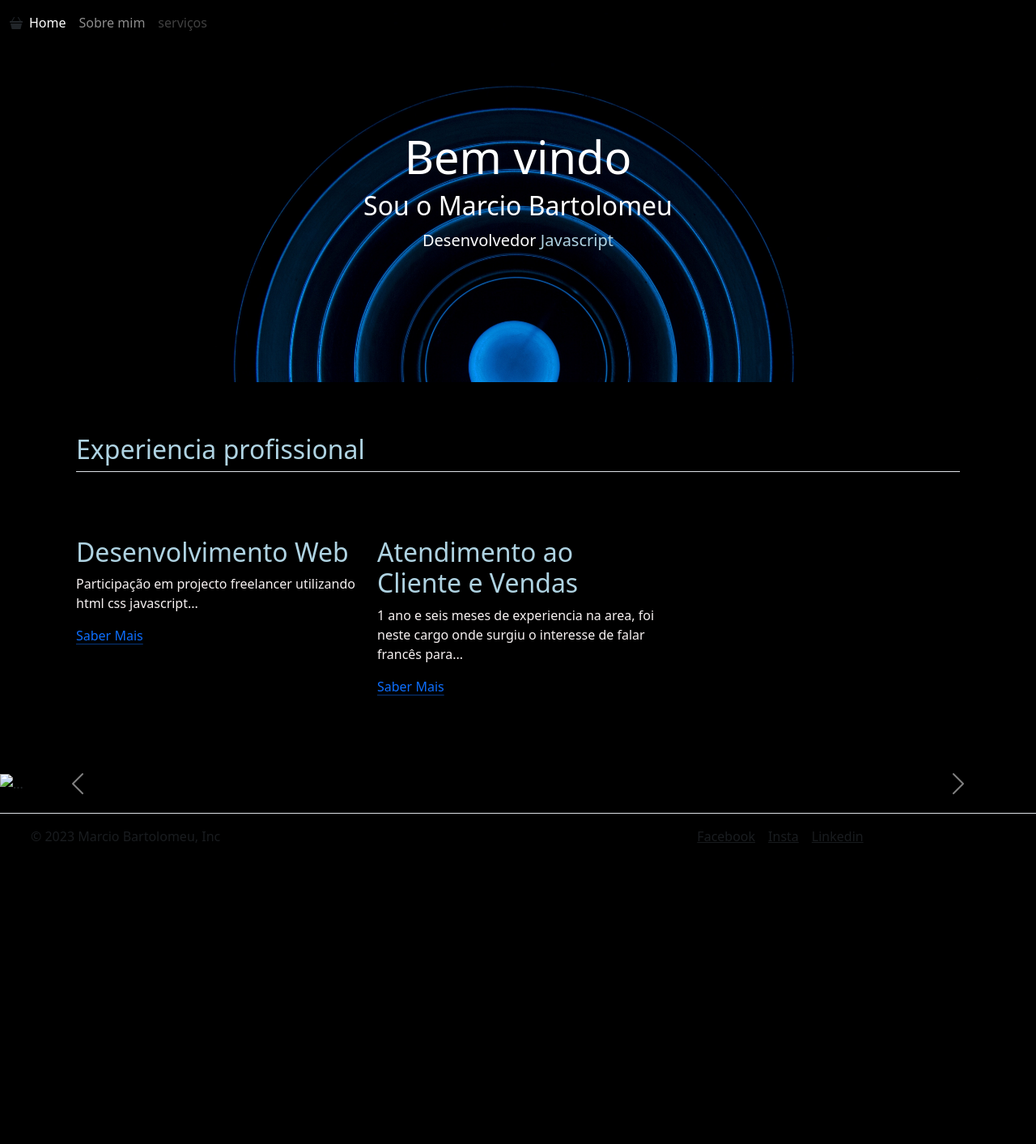
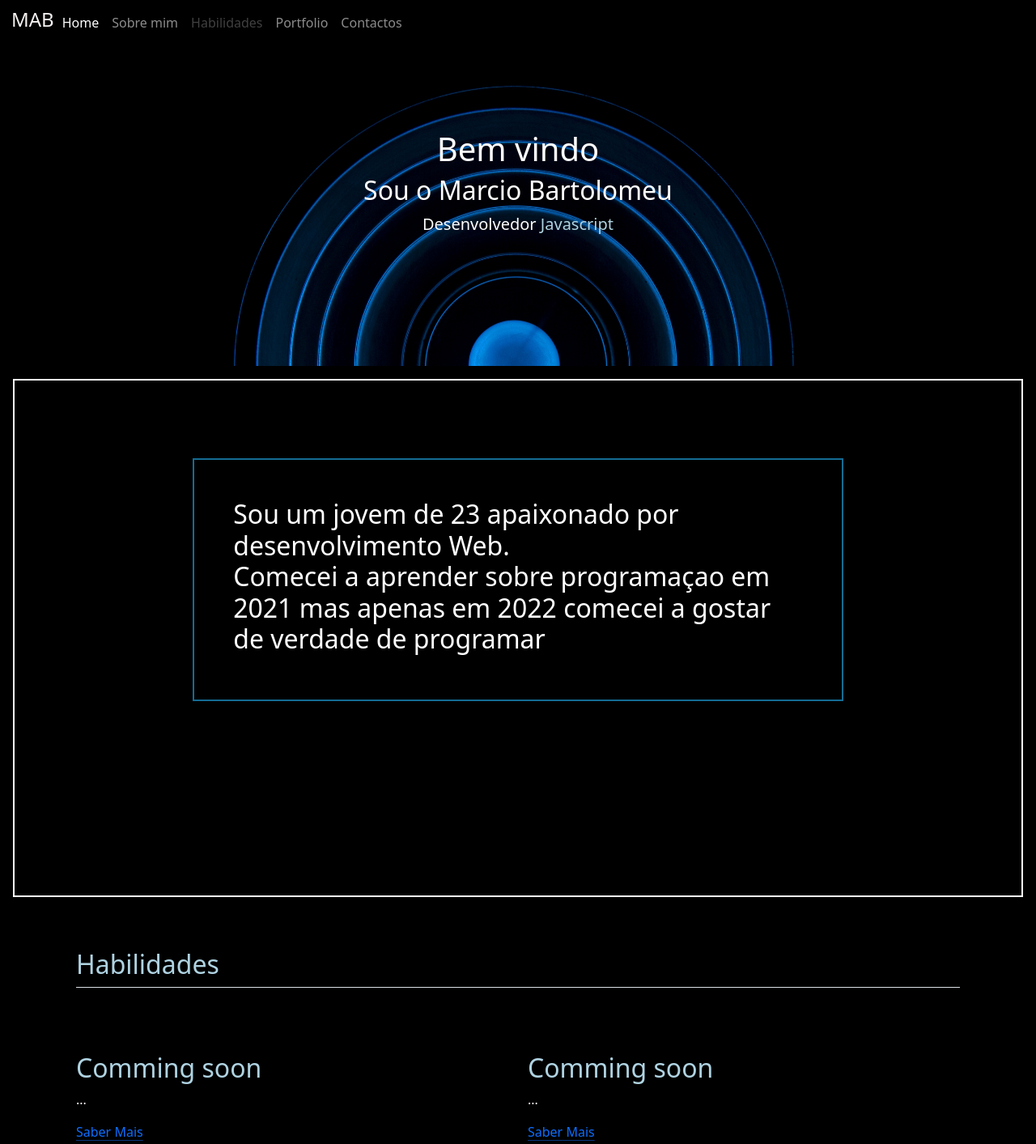
Before and after one commit to Marcio-py/portfolio-v1, a plain HTML site: page index.html in a window 1280 px wide. Shown: the whole page at 81% size. Before the commit the page ends 1085 px from the top, so only its background shows below. Drawn offline with nearby package versions, Linux system fonts and the light colour scheme.

Commit message:
second commit

```diff
--- a/index.html
+++ b/index.html
@@ -12,9 +12,7 @@
 <body>
   <nav class="navbar navbar-expand-lg fixed-top" data-bs-theme="dark">
     <div class="container-fluid">
-      <svg xmlns="http://www.w3.org/2000/svg" width="16" height="16" fill="currentColor" class="bi bi-basket3-fill" viewBox="0 0 16 16">
-        <path d="M5.757 1.071a.5.5 0 0 1 .172.686L3.383 6h9.234L10.07 1.757a.5.5 0 1 1 .858-.514L13.783 6H15.5a.5.5 0 0 1 .5.5v1a.5.5 0 0 1-.5.5H.5a.5.5 0 0 1-.5-.5v-1A.5.5 0 0 1 .5 6h1.717L5.07 1.243a.5.5 0 0 1 .686-.172zM2.468 15.426.943 9h14.114l-1.525 6.426a.75.75 0 0 1-.729.574H3.197a.75.75 0 0 1-.73-.574z"/>
-      </svg>
+      <h4 style="color:#F6F1F1; background-color: black; border-radius: 10px;padding: 2px;">MAB</h4>
       <button class="navbar-toggler" type="button" data-bs-toggle="collapse" data-bs-target="#navbarSupportedContent" aria-controls="navbarSupportedContent" aria-expanded="false" aria-label="Toggle navigation">
         <span class="navbar-toggler-icon"></span>
       </button>
@@ -27,7 +25,13 @@
             <a class="nav-link" href="#">Sobre mim</a>
           </li>
           <li class="nav-item">
-            <a class="nav-link disabled">serviços</a>
+            <a class="nav-link disabled">Habilidades</a>
+          </li>
+          <li class="nav-item">
+            <a class="nav-link" href="#">Portfolio</a>
+          </li>
+          <li class="nav-item">
+            <a class="nav-link" href="#">Contactos</a>
           </li>
         </ul>
       </div>
@@ -37,7 +41,7 @@
   <!-- Inicio da intro -->
   <div class="position-relative overflow-hidden p-3 p-md-5 m-md-3 text-center bg-body-tertiary intro">
     <div class="col-md-5 p-lg-5 mx-auto my-5">
-      <h1 class="display-4 fw-normal">Bem vindo</h1>
+      <h1 class="disp˜lay-4 fw-normal">Bem vindo</h1>
       <h2>Sou o Marcio Bartolomeu</h2>
       <p class="lead fw-normal">Desenvolvedor <span>Javascript</span><br></p>
     </div>
@@ -46,15 +50,24 @@
   </div>
   <!-- fim da intro -->
 
+    <!-- Inicio da sobre mim -->
+    <div class="position-relative overflow-hidden p-3 p-md-5 m-md-3 about-me">
+      <div class="col-md-12 p-lg-5 mx-auto my-5" id="about-text">
+        <h2>  Sou um jovem de 23 apaixonado por desenvolvimento Web. <br>
+          Comecei a aprender sobre programaçao em 2021 mas apenas em 2022 comecei a gostar de verdade de programar</h2>
+      </div>
+    </div>
+    <!-- fim da sobre mim -->
+
   <!-- experiencia Profissional inicio-->
   <div class="container px-4 py-5" id="featured-3">
-    <h2 class="pb-2 border-bottom">Experiencia profissional</h2>
-    <div class="row g-4 py-5 row-cols-1 row-cols-lg-3">
+    <h2 class="pb-2 border-bottom">Habilidades</h2>
+    <div class="row g-4 py-5 row-cols-1 row-cols-lg-2">
       <div class="feature col">
         <div class="feature-icon d-inline-flex align-items-center justify-content-center text-bg-primary bg-gradient fs-2 mb-3">
         </div>
-        <h3 class="fs-2">Desenvolvimento Web</h3>
-            Participação em projecto freelancer utilizando html css javascript...</p>
+        <h3 class="fs-2">Comming soon</h3>
+           ...</p>
         <a href="#" class="icon-link">
           Saber Mais
           <svg class="bi"><use xlink:href="#chevron-right"></use></svg>
@@ -64,8 +77,8 @@
       <div class="feature col">
         <div class="feature-icon d-inline-flex align-items-center justify-content-center text-bg-primary bg-gradient fs-2 mb-3">
         </div>
-        <h3 class="fs-2">Atendimento ao Cliente e Vendas</h3>
-        <p>1 ano e seis meses de experiencia na area, foi neste cargo onde surgiu o interesse de falar francês para...</p>
+        <h3 class="fs-2">Comming soon</h3>
+        <p>...</p>
         <a href="#" class="icon-link">
           Saber Mais
           <svg class="bi"><use xlink:href="#chevron-right"></use></svg>
@@ -73,44 +86,7 @@
       </div>
     </div>
   </div>
-    <!-- experiencia Profissional inicio-->
-
-  <div id="carouselExampleFade" class="carousel slide carousel-fade">
-    <div class="carousel-inner">
-      <div class="carousel-item active">
-        <img src="flower.jpg" class="d-block w-100" alt="...">
-      </div>
-      <div class="carousel-item">
-        <img src="goal.png" class="d-block w-100" alt="...">
-      </div>
-      <div class="carousel-item">
-        <img src="flower.jpg" class="d-block w-100" alt="...">
-      </div>
-    </div>
-    <button class="carousel-control-prev" type="button" data-bs-target="#carouselExampleFade" data-bs-slide="prev">
-      <span class="carousel-control-prev-icon" aria-hidden="true"></span>
-      <span class="visually-hidden">Previous</span>
-    </button>
-    <button class="carousel-control-next" type="button" data-bs-target="#carouselExampleFade" data-bs-slide="next">
-      <span class="carousel-control-next-icon" aria-hidden="true"></span>
-      <span class="visually-hidden">Next</span>
-    </button>
-  </div>
-
-  <footer class="d-flex flex-wrap justify-content-between align-items-center py-3 my-4 border-top">
-    <div class="col-md-4 d-flex align-items-center">
-      <a href="/" class="mb-3 me-2 mb-md-0 text-body-secondary text-decoration-none lh-1">
-        <svg class="bi" width="30" height="24"><use xlink:href="#bootstrap"></use></svg>
-      </a>
-      <span class="mb-3 mb-md-0 text-body-secondary">© 2023 Marcio Bartolomeu, Inc</span>
-    </div>
-
-    <ul class="nav col-md-4 justify-content-end list-unstyled d-flex">
-      <li class="ms-3"><a class="text-body-secondary" href="#">Facebook</li>
-      <li class="ms-3"><a class="text-body-secondary" href="#">Insta</li>
-      <li class="ms-3"><a class="text-body-secondary" href="#">Linkedin</li>
-    </ul>
-  </footer>
+    <!-- experiencia Profissional fim-->
 
   <script src="https://cdn.jsdelivr.net/npm/bootstrap@5.3.0-alpha3/dist/js/bootstrap.bundle.min.js" integrity="sha384-ENjdO4Dr2bkBIFxQpeoTz1HIcje39Wm4jDKdf19U8gI4ddQ3GYNS7NTKfAdVQSZe" crossorigin="anonymous"></script>
   <script>
--- a/styles.css
+++ b/styles.css
@@ -22,6 +22,18 @@ background-color: #000;;
     color: #AFD3E2;
 }
 
+.about-me{
+    height: 80vh;
+    border: 2px solid white;
+
+}
+
+#about-text {
+    border: 2px solid #146C94;
+    width: 70%;
+    color: white;
+}
+
 #featured-3 {
     color: #F6F1F1;
 }
```
